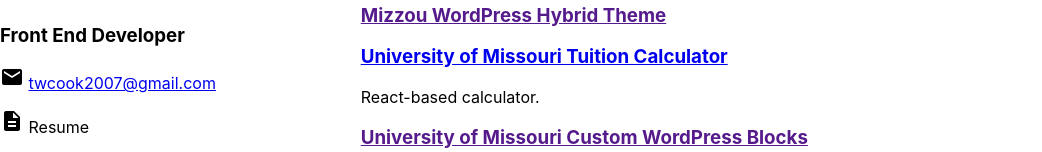
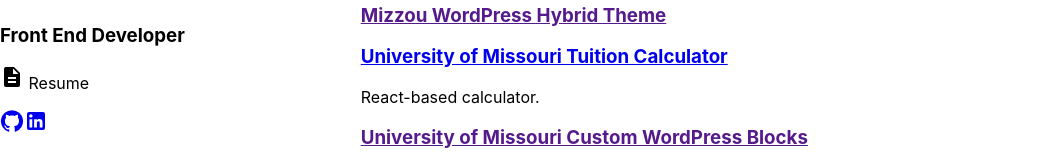
Before and after one commit to TCook20/tcook20.github.io, a React (Create React App) app: page /projects in a window 1280 px wide. Shown: the part 147-299 px from the top of the page, without its empty margins (0-1042 px from the left). Built offline with nearby package versions, Linux system fonts and the light colour scheme.

Commit message:
Move email into social list

```diff
--- a/src/components/ContactCard/Social.tsx
+++ b/src/components/ContactCard/Social.tsx
@@ -10,6 +10,7 @@
 
 export const SocialLink = ({ src, title }: SocialLinkProps ) => {
   const icons: { [key: string]: React.ReactNode } = {
+    email: <i className={ classnames( 'material-icons' ) }>email</i>,
     GitHub: <GitHubIcon />,
     LinkedIn: <LinkedInIcon />
   };
@@ -17,7 +18,7 @@
   const SocialIcon = icons[ title ];
 
   return (
-    <a href={ src } title={ `${ title } Profile Link` } className="">{ SocialIcon }</a>
+    <a href={ src } title={ `${ title } Profile Link` } className="social-link">{ SocialIcon }</a>
   )
 }
 
--- a/src/components/ContactCard/index.tsx
+++ b/src/components/ContactCard/index.tsx
@@ -6,7 +6,6 @@
 export interface ContactCardProps {
   name: string
   position: string
-  email?: string
   cvLink?: string
   image?: string
   socialContacts?: any
@@ -15,7 +14,6 @@
 const ContactCard = ({
   name,
   position,
-  email,
   cvLink,
   image,
   socialContacts
@@ -26,7 +24,6 @@
       <img className={ classnames( 'contact-card--image' ) } src={ image } alt={`${ name }`} />
       <h2>{ name }</h2>
       <h3>{ position }</h3>
-      <p><i className={ classnames( 'material-icons' ) }>email</i> <a href={`mailto:${ email }`}>{ email }</a></p>
       <p><i className={ classnames( 'material-icons' ) }>description</i> <a href={cvLink}>Resume</a></p>
       <SocialList list={ socialContacts } />
     </div>
```
